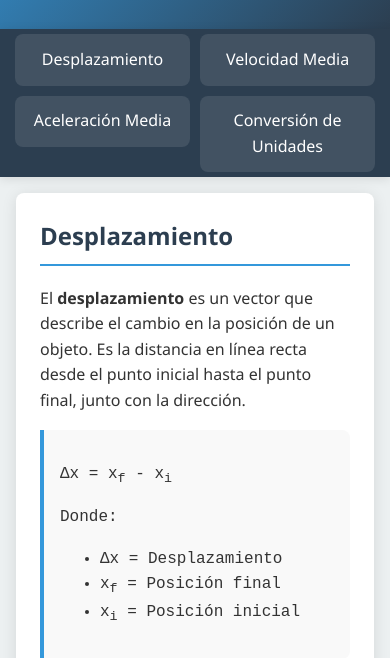
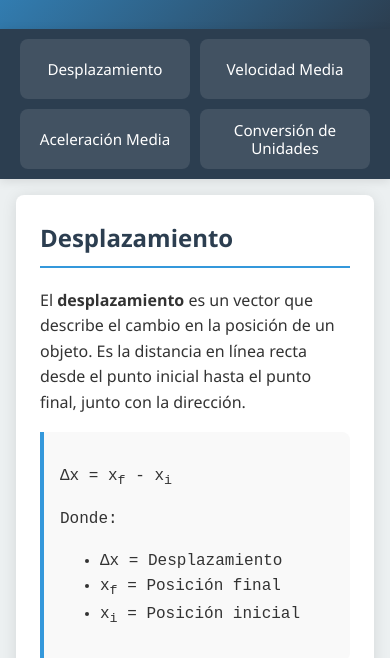
Before and after one commit to JavierPereyra2023/f-sica-interactiva, a plain HTML site: page index.html in a window 390 px wide. Shown: the part 186-844 px from the top of the page. Drawn offline with Linux system fonts and the light colour scheme.

Commit message:
Mejoras de diseño responsive y usabilidad

```diff
--- a/index.html
+++ b/index.html
@@ -357,6 +357,37 @@ footer p {
 @media (max-width: 480px) {
     footer p {
         font-size: 0.8rem;
+    }
+}
+/* Mejora para botones uniformes en móvil */
+@media (max-width: 768px) {
+    nav ul {
+        display: grid;
+        grid-template-columns: 1fr 1fr;
+        gap: 10px;
+        padding: 10px;
+    }
+
+    nav li {
+        margin: 0;
+        min-width: 0;
+        width: 100%;
+        flex: none;
+    }
+
+    nav a {
+        display: flex;
+        align-items: center;
+        justify-content: center;
+        height: 60px;
+        width: 100%;
+        padding: 0 10px;
+        line-height: 1.2;
+        text-align: center;
+        white-space: normal;
+        word-wrap: break-word;
+        box-sizing: border-box;
+        font-size: 0.95rem;
     }
 }
     </style>
```
